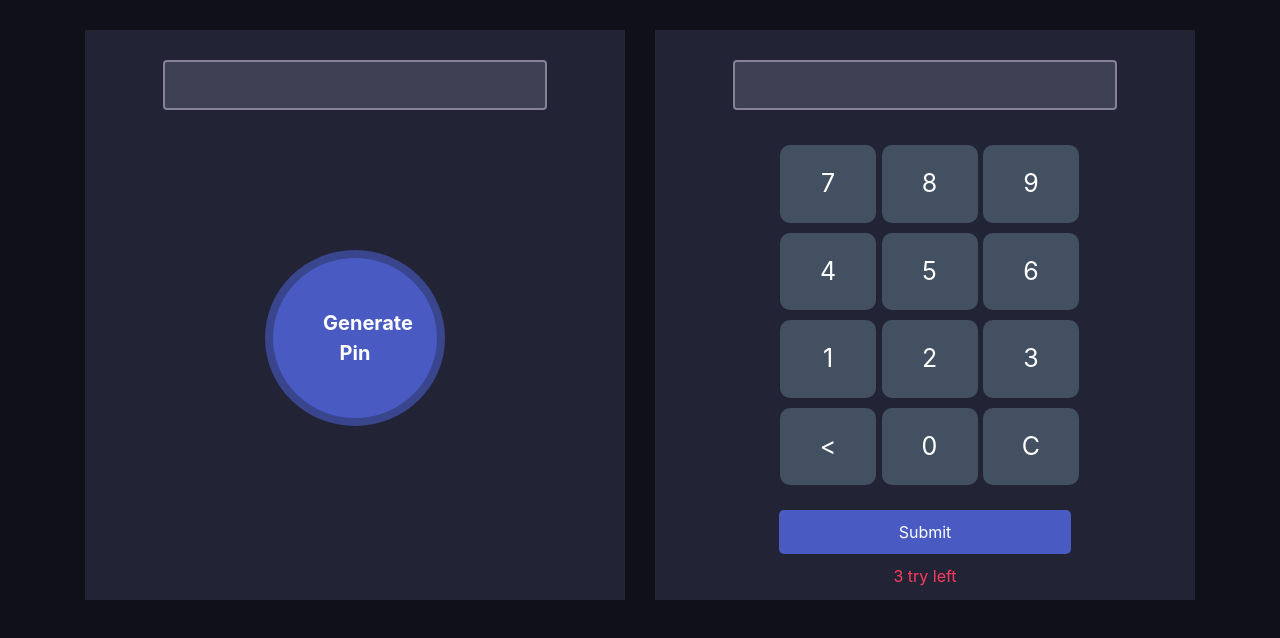
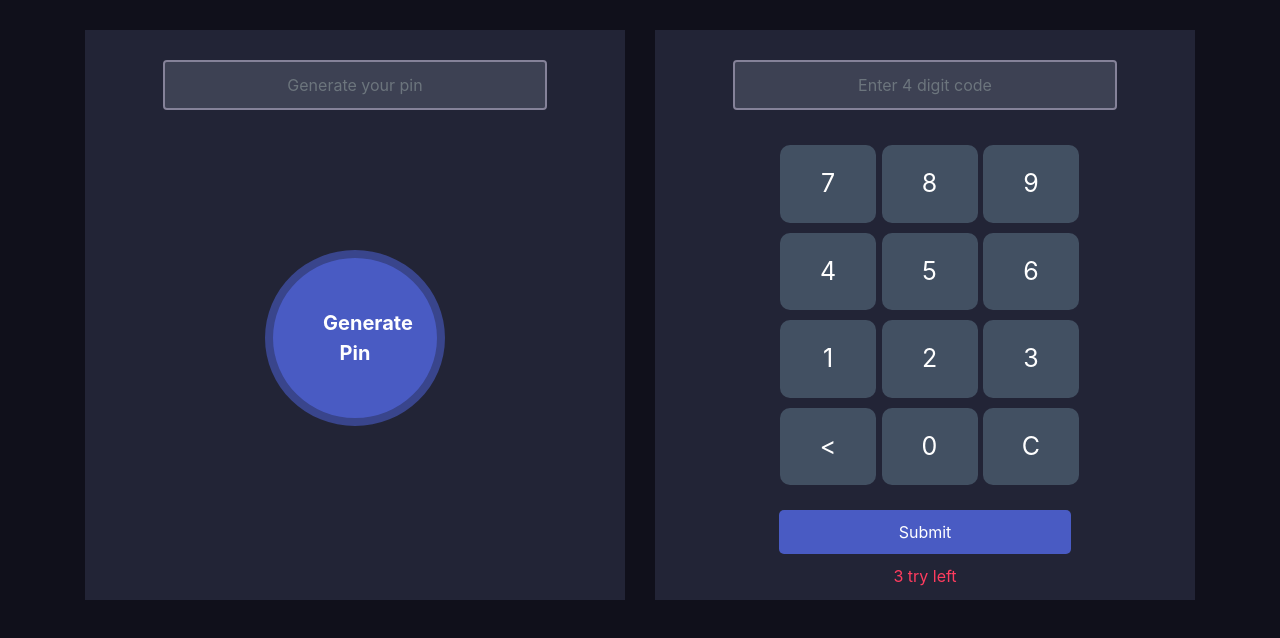
Before and after one commit to ShahinurAlamBhuiyan/PIN-MATCHER-OWNtry, a plain HTML site: page index.html in a window 1280 px wide. Drawn offline with nearby package versions, Linux system fonts and the light colour scheme.

Commit message:
added placeholder

```diff
--- a/index.html
+++ b/index.html
@@ -15,13 +15,13 @@
         <div class="row">
             <div class="col-md-6">
                 <div class="pin-generator half-width">
-                    <input id="generateInput" class="form-control" type="text">
+                    <input id="generateInput" class="form-control" type="text" placeholder="Generate your pin">
                     <button id="generateBtn" class="generate-btn">Generate Pin</button>
                 </div>
             </div>
             <div class="col-md-6">
                 <div class="input-section half-width">
-                    <input id="calculatorInput" class="form-control" type="text" maxlength="4">
+                    <input id="calculatorInput" class="form-control" type="text" placeholder="Enter 4 digit code" maxlength="4">
                     <div class="numbers">
                         <div id="parentCalculaor" class="calc-body">
                             <div class="calc-button-row">
```
